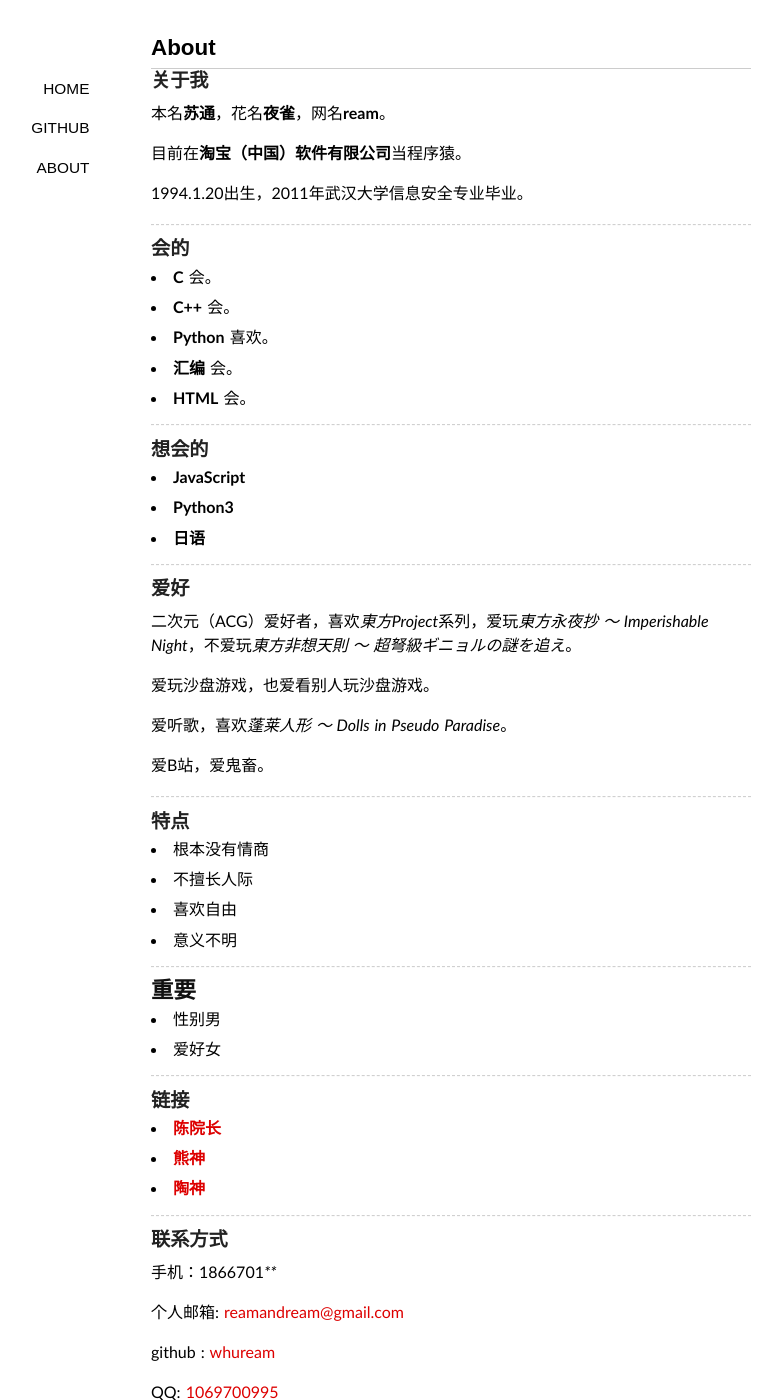
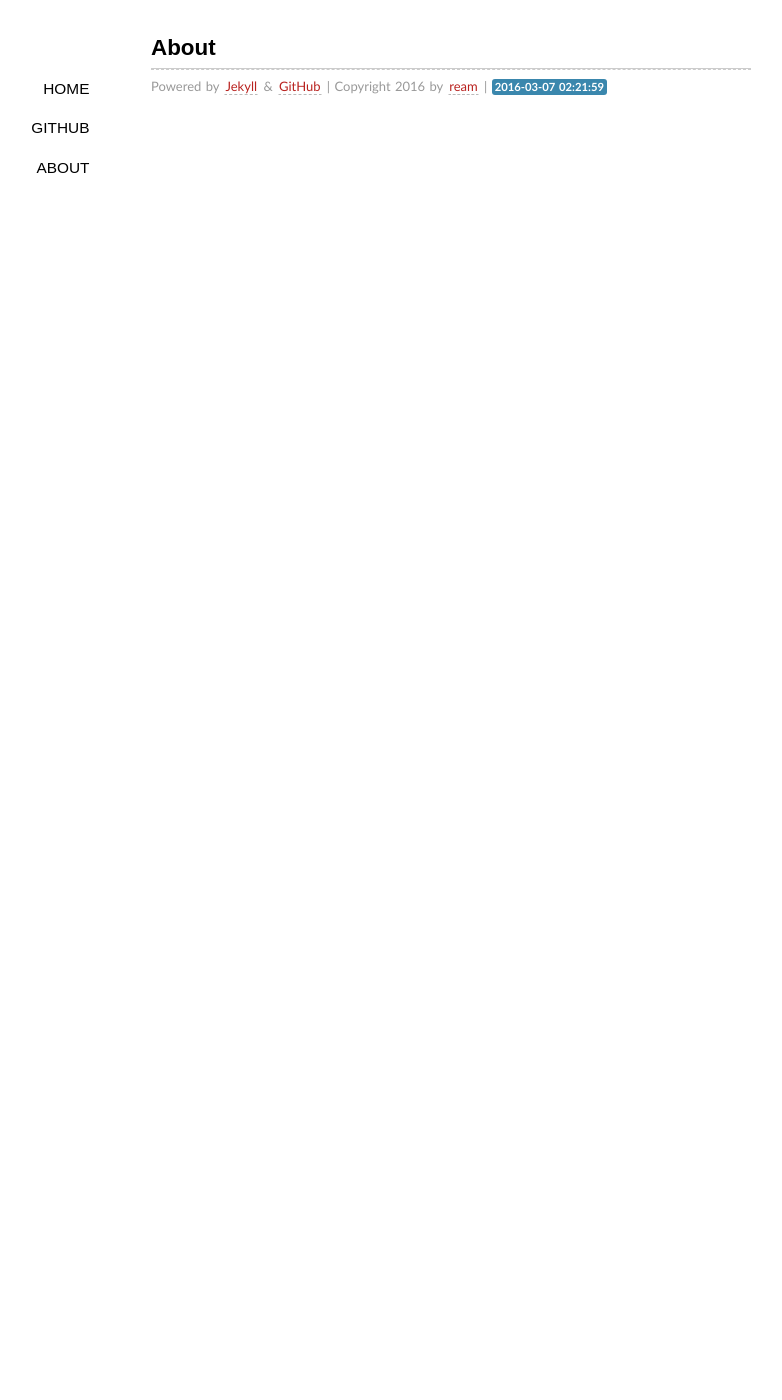
Before and after one commit to whuream/whuream.github.io, a Jekyll site: the page built from about.md, in a window 1280 px wide and 1400 px high. Shown: the whole window, without its empty margins (189-971 px from the left). Built offline with Jekyll 4.4.1, drawn with Linux system fonts in a browser that asks for light colours; Markdown is read by kramdown in place of the engine named in the settings.

Commit message:
rm about

```diff
--- a/about.md
+++ b/about.md
@@ -2,72 +2,3 @@
 title: About
 layout: default
 ---
-
-###关于我
-本名**苏通**，花名**夜雀**，网名**ream**。
-
-目前在**淘宝（中国）软件有限公司**当程序猿。
-
-1994.1.20出生，2011年武汉大学信息安全专业毕业。
-
----
-###会的
-* **C** 会。
-* **C++** 会。
-* **Python** 喜欢。
-* **汇编** 会。
-* **HTML** 会。
-
----
-###想会的
-* **JavaScript**
-* **Python3**
-* **日语**
-
----
-###爱好
-二次元（ACG）爱好者，喜欢*東方Project*系列，爱玩*東方永夜抄 〜 Imperishable Night*，不爱玩*東方非想天則 〜 超弩級ギニョルの謎を追え*。
-
-爱玩沙盘游戏，也爱看别人玩沙盘游戏。
-
-爱听歌，喜欢*蓬莱人形 〜 Dolls in Pseudo Paradise*。
-
-爱B站，爱鬼畜。
-
----
-###特点
-* 根本没有情商
-* 不擅长人际
-* 喜欢自由
-* 意义不明
-
----
-##重要
-* 性别男
-* 爱好女
-
----
-###链接
-* **[陈院长](https://github.com/mad4alcohol/)**
-* **[熊神](http://brickgao.com/)**
-* **[陶神](http://f2light.com/)**
-
----
-###联系方式
-手机：1866701****
-
-个人邮箱: [reamandream@gmail.com](mailto:reamandream@gmail.com)
-
-github : [whuream](https://github.com/whuream)
-
-QQ: [1069700995](tencent://message/?uin=1069700995)
-
----
-###仅有的照片
-![仅有的照片](/media/pic/20150904.jpg)
-
----
-###简历
-[中文](/media/pdf/resume_CN_v2.5.pdf)
-
-英文
```
Also changed, not shown: 2 other files.
